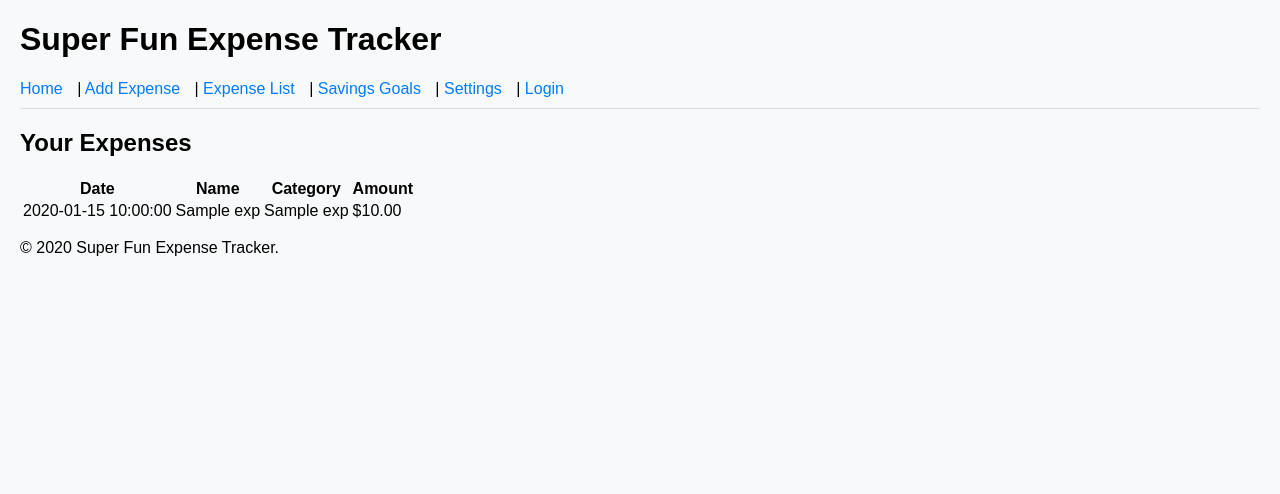
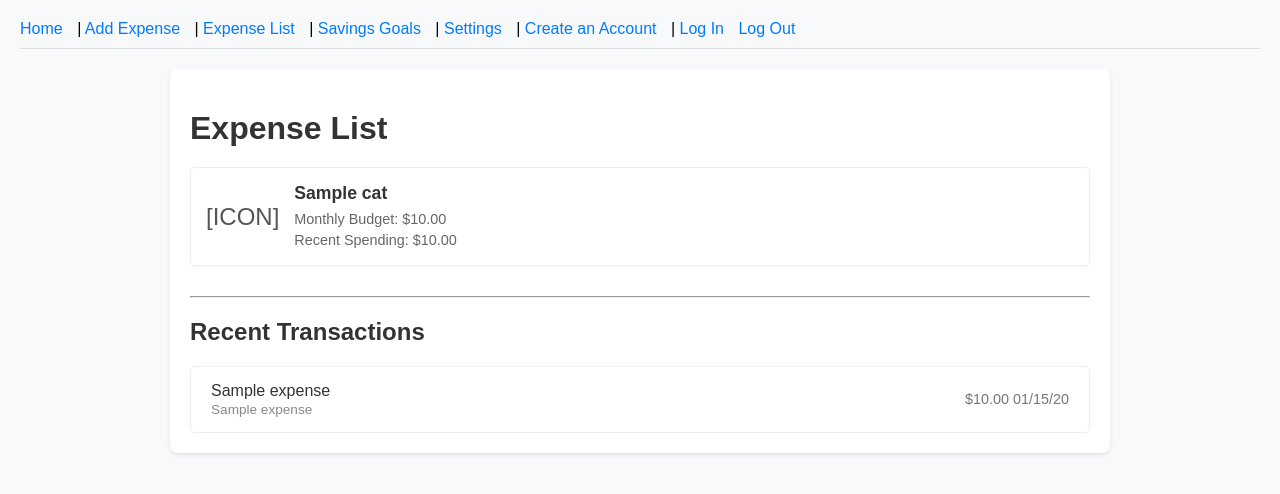
Before and after one commit to shsh7331/ExpenseTracker, a Flask app: template templates/expense_list.html in a window 1280 px wide. Shown: the top 494 px of the page. Run offline with Flask 3, Linux system fonts and the light colour scheme; the template is opened without the code that fills it: most values are stand-ins (such as "Sample title", 1, 10 or a date in 2020); some libraries are stand-ins or nearby versions.

Commit message:
Update expense_list.html

```diff
--- a/templates/expense_list.html
+++ b/templates/expense_list.html
@@ -6,60 +6,55 @@
   <link rel="stylesheet" href="{{ url_for('static', filename='style.css') }}">
 </head>
 <body>
-<header>
-  <div class="container">
-    <div class="logo">
-      <h1>Super Fun Expense Tracker</h1>
-    </div>
-    <nav class="nav-links">
+  <nav>
     <a href="{{ url_for('home') }}">Home</a> |
     <a href="{{ url_for('add_expense') }}">Add Expense</a> |
     <a href="{{ url_for('expense_list') }}">Expense List</a> |
     <a href="{{ url_for('savings') }}">Savings Goals</a> |
     <a href="{{ url_for('settings') }}">Settings</a> |
-      {% if logged_in %}
-      <a href="{{ url_for('logout') }}">Logout</a>
+    <a href="{{ url_for('create') }}">Create an Account</a> |
+    <a href="{{ url_for('login') }}">Log In</a>
+    <a href="{{ url_for('logout') }}">Log Out</a>
+  </nav>
+
+  <div class="expense-list-container">
+    <h1>Expense List</h1>
+
+    <div class="category-grid">
+      {% for category in categories %}
+      <div class="category-card">
+        <div class="category-icon">[ICON]</div>
+        <div class="category-details">
+          <span class="category-name">{{ category.category_name }}</span>
+          <span class="category-budget">Monthly Budget: ${{ "%.2f"|format(category.budget) if category.budget is not none else '0.00' }}</span>
+          <span class="category-spending">Recent Spending: ${{ "%.2f"|format(category.recent_spending) }}</span>
+        </div>
+      </div>
       {% else %}
-      <a href="{{ url_for('login') }}">Login</a>
-      {% endif %}
-    </nav>
+      <p>No categories created yet. Add some categories and expenses!</p>
+      {% endfor %}
     </div>
-</header>
 
-<main class="container">
-  <section class="home-welcome">
-    <h2>Your Expenses</h2>
-    <table>
-      <thead>
-      <tr>
-        <th>Date</th>
-        <th>Name</th>
-        <th>Category</th>
-        <th>Amount</th>
-      </tr>
-      </thead>
-      <tbody>
-      {% for exp in expenses %}
-      <tr>
-        <td>{{ exp.expense_date }}</td>
-        <td>{{ exp.expense_name }}</td>
-        <td>{{ exp.category_name }}</td>
-        <td>${{ "%.2f"|format(exp.expense_amount) }}</td>
-      </tr>
+    <hr>
+
+    <h2>Recent Transactions</h2>
+    <div class="transactions-list">
+      {% for expense in expenses %}
+      <div class="transaction-card">
+        <div class="transaction-info">
+          <span class="transaction-name">{{ expense.expense_name }}</span>
+          <span class="transaction-category">{{ expense.category_name }}</span>
+        </div>
+        <span class="transaction-details">
+          ${{ "%.2f"|format(expense.expense_amount) if expense.expense_amount is not none else '0.00' }}
+          {{ expense.expense_date.strftime('%m/%d/%y') if expense.expense_date else '' }}
+        </span>
+      </div>
       {% else %}
-      <tr>
-        <td colspan="4">No expenses recorded yet.</td>
-      </tr>
+      <p>No recent transactions found.</p>
       {% endfor %}
-      </tbody>
-    </table>
-  </section>
-</main>
+    </div>
+  </div>
 
-<footer class="simple-footer">
-  <div class="container">
-    <p>&copy; {{ current_year }} Super Fun Expense Tracker.</p>
-  </div>
-</footer>
 </body>
 </html>
```
Lines whose indentation alone changed are shown as unchanged.
